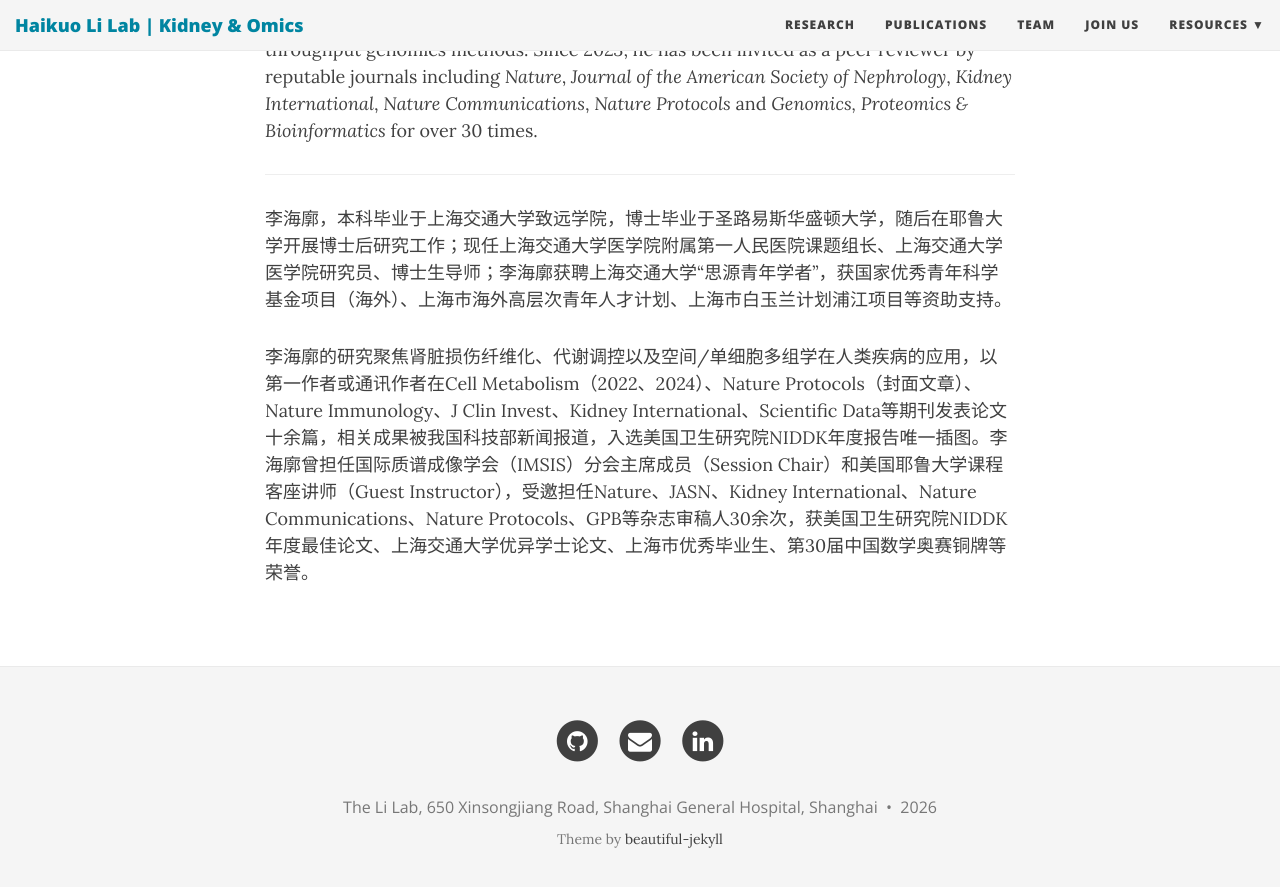
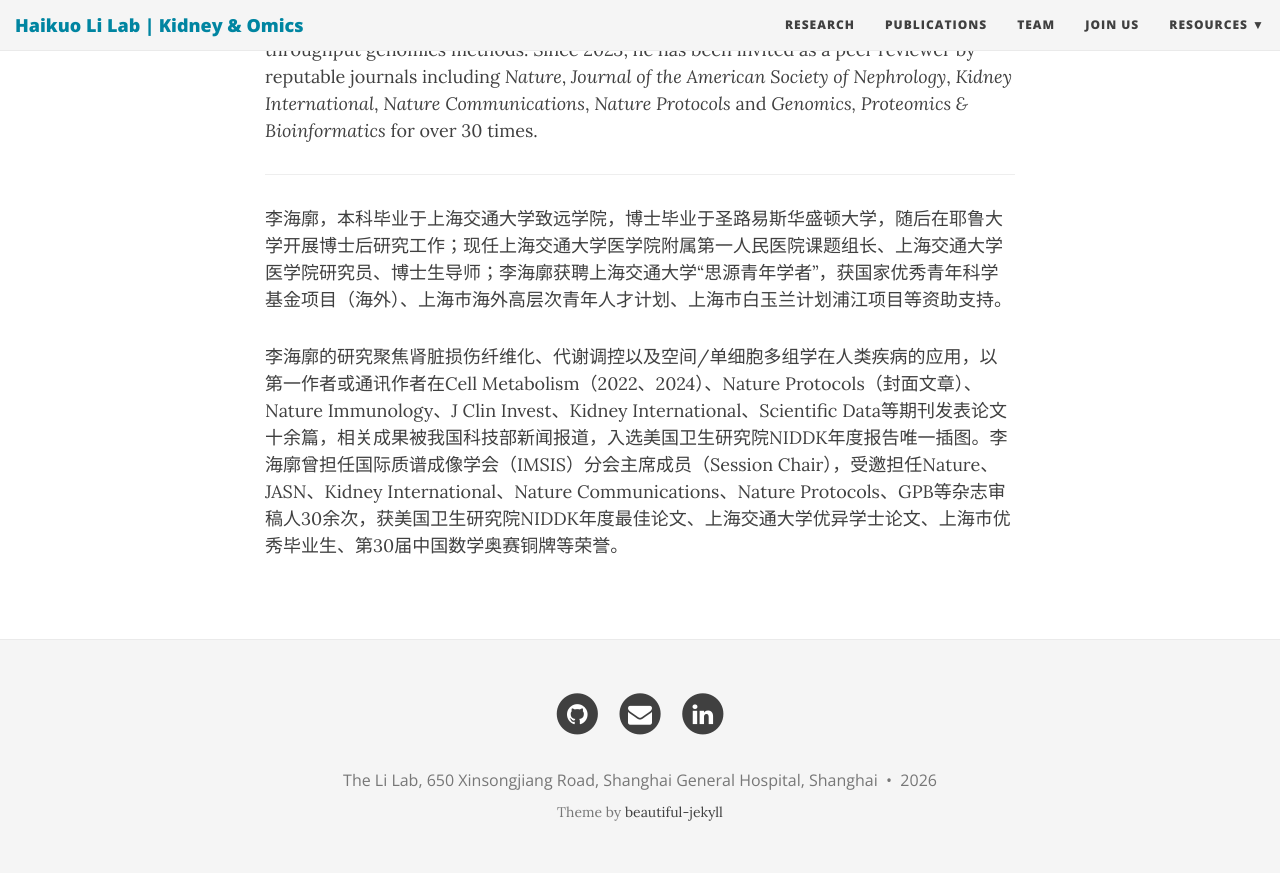
Before and after one commit to TheLiLab/thelilab.github.io, a Jekyll site: the page built from joinus.md, in a window 1280 px wide and 900 px high, scrolled down 1997 px. Shown: the top 887 px of the window. Built offline with Jekyll 4.4.1, drawn with Linux system fonts in a browser that asks for light colours; nearby versions of some CDN libraries.

Commit message:
Update joinus.md

```diff
--- a/joinus.md
+++ b/joinus.md
@@ -40,4 +40,4 @@
 
 李海廓，本科毕业于上海交通大学致远学院，博士毕业于圣路易斯华盛顿大学，随后在耶鲁大学开展博士后研究工作；现任上海交通大学医学院附属第一人民医院课题组长、上海交通大学医学院研究员、博士生导师；李海廓获聘上海交通大学“思源青年学者”，获国家优秀青年科学基金项目（海外）、上海市海外高层次青年人才计划、上海市白玉兰计划浦江项目等资助支持。<br>
 
-李海廓的研究聚焦肾脏损伤纤维化、代谢调控以及空间/单细胞多组学在人类疾病的应用，以第一作者或通讯作者在Cell Metabolism（2022、2024）、Nature Protocols（封面文章）、Nature Immunology、J Clin Invest、Kidney International、Scientific Data等期刊发表论文十余篇，相关成果被我国科技部新闻报道，入选美国卫生研究院NIDDK年度报告唯一插图。李海廓曾担任国际质谱成像学会（IMSIS）分会主席成员（Session Chair）和美国耶鲁大学课程客座讲师（Guest Instructor），受邀担任Nature、JASN、Kidney International、Nature Communications、Nature Protocols、GPB等杂志审稿人30余次，获美国卫生研究院NIDDK年度最佳论文、上海交通大学优异学士论文、上海市优秀毕业生、第30届中国数学奥赛铜牌等荣誉。
+李海廓的研究聚焦肾脏损伤纤维化、代谢调控以及空间/单细胞多组学在人类疾病的应用，以第一作者或通讯作者在Cell Metabolism（2022、2024）、Nature Protocols（封面文章）、Nature Immunology、J Clin Invest、Kidney International、Scientific Data等期刊发表论文十余篇，相关成果被我国科技部新闻报道，入选美国卫生研究院NIDDK年度报告唯一插图。李海廓曾担任国际质谱成像学会（IMSIS）分会主席成员（Session Chair），受邀担任Nature、JASN、Kidney International、Nature Communications、Nature Protocols、GPB等杂志审稿人30余次，获美国卫生研究院NIDDK年度最佳论文、上海交通大学优异学士论文、上海市优秀毕业生、第30届中国数学奥赛铜牌等荣誉。
```
